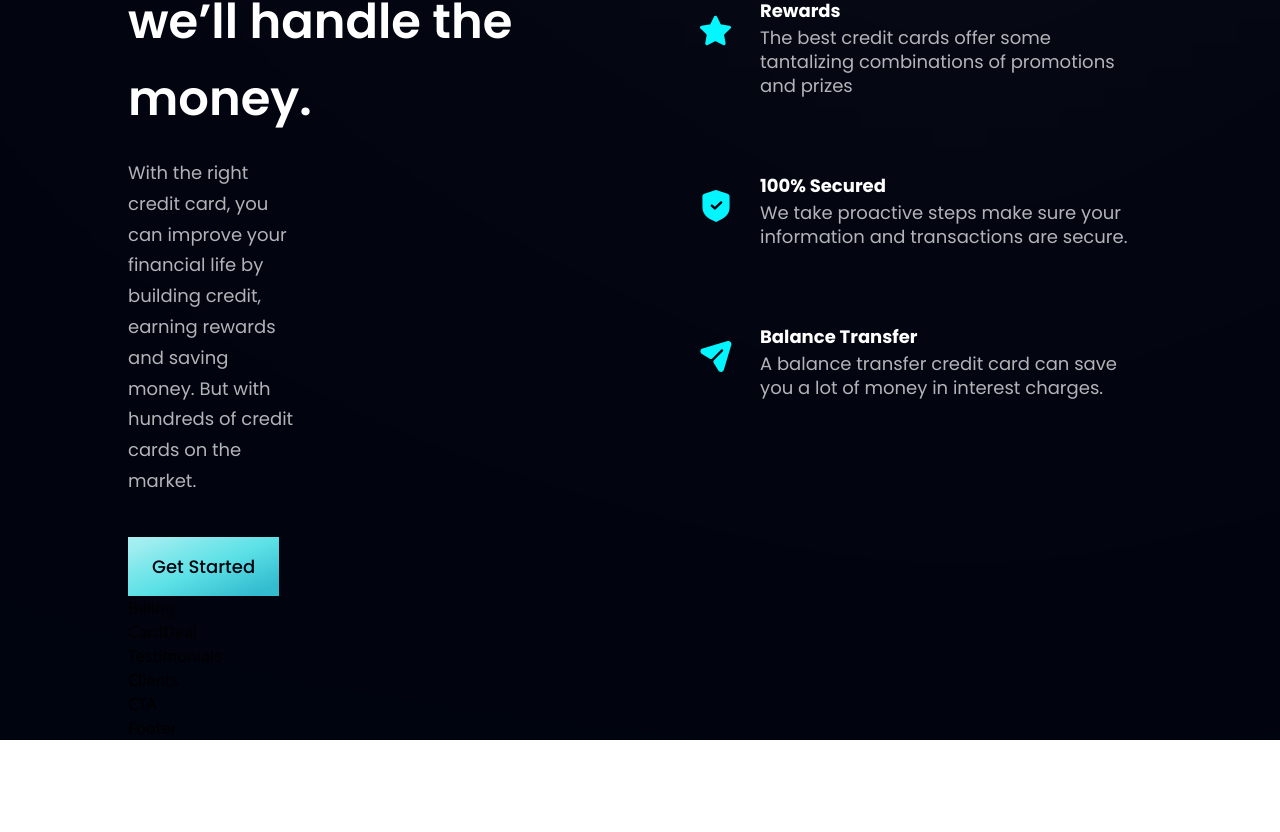
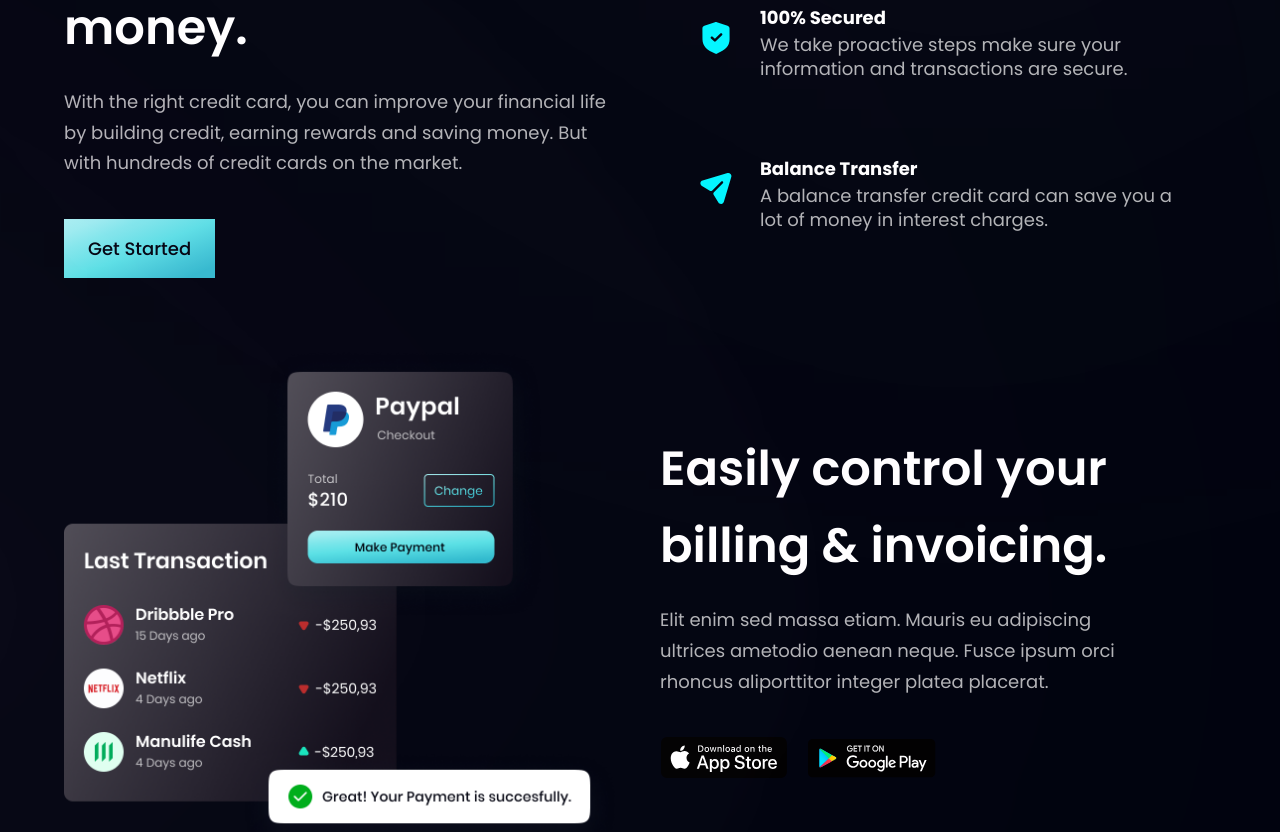
Before and after one commit to syedmilad/Modern-UI-UX, a React (Vite) app: page / in a window 1280 px wide. Shown: the part 1008-1840 px from the top of the page. Before the commit the page ends 1748 px from the top, so only its background shows below. Built offline with nearby package versions, Linux system fonts and the light colour scheme.

Commit message:
updated work

```diff
--- a/src/App.jsx
+++ b/src/App.jsx
@@ -26,7 +26,7 @@ const App = () => {
       </div>
 
       <div className="sm:px-16 px-6 flex justify-center items-start">
-        <div className="sm:px-16 px-6 xl:max-w-[1280px] w-full">
+        <div className=" xl:max-w-[1280px] w-full">
           <Stats></Stats>
           <Business></Business>
           <Billing></Billing>
--- a/src/components/Billing.jsx
+++ b/src/components/Billing.jsx
@@ -1,8 +1,26 @@
 import React from 'react'
+import { apple, bill, google } from '../assets'
 
 const Billing = () => {
   return (
-    <div>Billing</div>
+    <section id='product' className='flex md:flex-row flex-col-reverse md:py-16 py-6'>
+
+      <div className='flex-1 flex justify-center items-center md:mr-10 mr-0 md:mt-0 mt-10 relative text-white'>
+          <img src={bill} alt="bill" className='z-[5] relative w-[100%] h-[100%]'/>
+          <div className='absolute z-[3] w-[50%] h-[50%] -left-1/2 rounded-full white__gradient  ' />
+          <div className='absolute z-[0] w-[50%] h-[50%] -left-1/2 rounded-full pink__gradient  ' />
+      </div>
+
+      <div className='flex-1 flex justify-center items-start flex-col'>
+        <h2 className='font-poppins font-semibold xs:text-[48px] text-[40px] text-white xs:leading-[76.8px] leading-[66.8px] w-full '>Easily control your <br className='sm:block hidden' /> billing & invoicing.</h2>
+        <p className='mt-5 max-w-[470px] font-poppins font-normal text-dimWhite text-[18px] leading-[30.8px]  '>Elit enim sed massa etiam. Mauris eu adipiscing ultrices ametodio aenean neque. Fusce ipsum orci rhoncus aliporttitor integer platea placerat.</p>
+        <div className='flex  justify-center items-center flex-row flex-wrap sm:mt-10 mt-6'>
+            <img src={apple} alt="apple_store" className='w-[128px] h-[42px] object-contain mr-5 cursor-pointer ' />
+            <img src={google} alt="apple_store" className='w-[128px] h-[42px] object-contain cursor-pointer ' />
+        </div>
+      </div>
+
+    </section>
   )
 }
 
--- a/src/components/Business.jsx
+++ b/src/components/Business.jsx
@@ -5,13 +5,16 @@ import { features, feedback } from '../constant'
 const FeatureCard = ({icon,index,title,content}) => {
   return (
     <div className={`flex flex-row rounded-[20px] p-6 ${index !== features.length - 1 ? 'mb-6' : 'mb-0'} feature-card`}>
-      <div className={`w-[64px] h-[64px] rounded-full flex justify-center items-center`}>
+
+      <div className={`w-[64px] h-[64px]  rounded-full flex justify-center items-center`}>
         <img src={icon} alt="icon" className='w-[50%] h-[50%] object-contain' />
       </div>
-      <div className='flex-1 flex-col ml-3 flex'>
-      <h4 className='font-poppins font-bold text-white text-[18px] leading-[23px] mb-1 '>{title}</h4>
-      <p  className='font-poppins font-normal text-dimWhite text-[18px] leading-[24px] mb-1 '>{content}</p>
+
+      <div className='flex-1 flex-col ml-3 flex '>
+        <h4 className='font-poppins font-bold text-white text-[18px] leading-[23px] mb-1 '>{title}</h4>
+        <p  className='font-poppins font-normal text-dimWhite text-[18px] leading-[24px] mb-1 '>{content}</p>
       </div>
+
     </div>
    )
 }
@@ -22,7 +25,7 @@ export default function Business() {
 
       <div className='flex-1 flex justify-center items-start flex-col'>
           <h2 className='font-poppins font-semibold xs:text-[48px] text-[40px] text-white xs:leading-[76.8px] leading-[66.8px] w-full'>You do the business, <br className='sm:block hidden' /> we’ll handle the money.</h2>
-          <p className='font-poppins font-normal text-dimWhite text-[18px] leading-[30.8px] max-w-[170px] mt-5 '>With the right credit card, you can improve your financial life by building credit, earning rewards and saving money. But with hundreds of credit cards on the market.</p>
+          <p className='font-poppins font-normal text-dimWhite text-[18px] leading-[30.8px] min-w-[170px] mt-5 '>With the right credit card, you can improve your financial life by building credit, earning rewards and saving money. But with hundreds of credit cards on the market.</p>
 
           <Button nameProps="Get Started" style="mt-10"/>
       </div>
```
